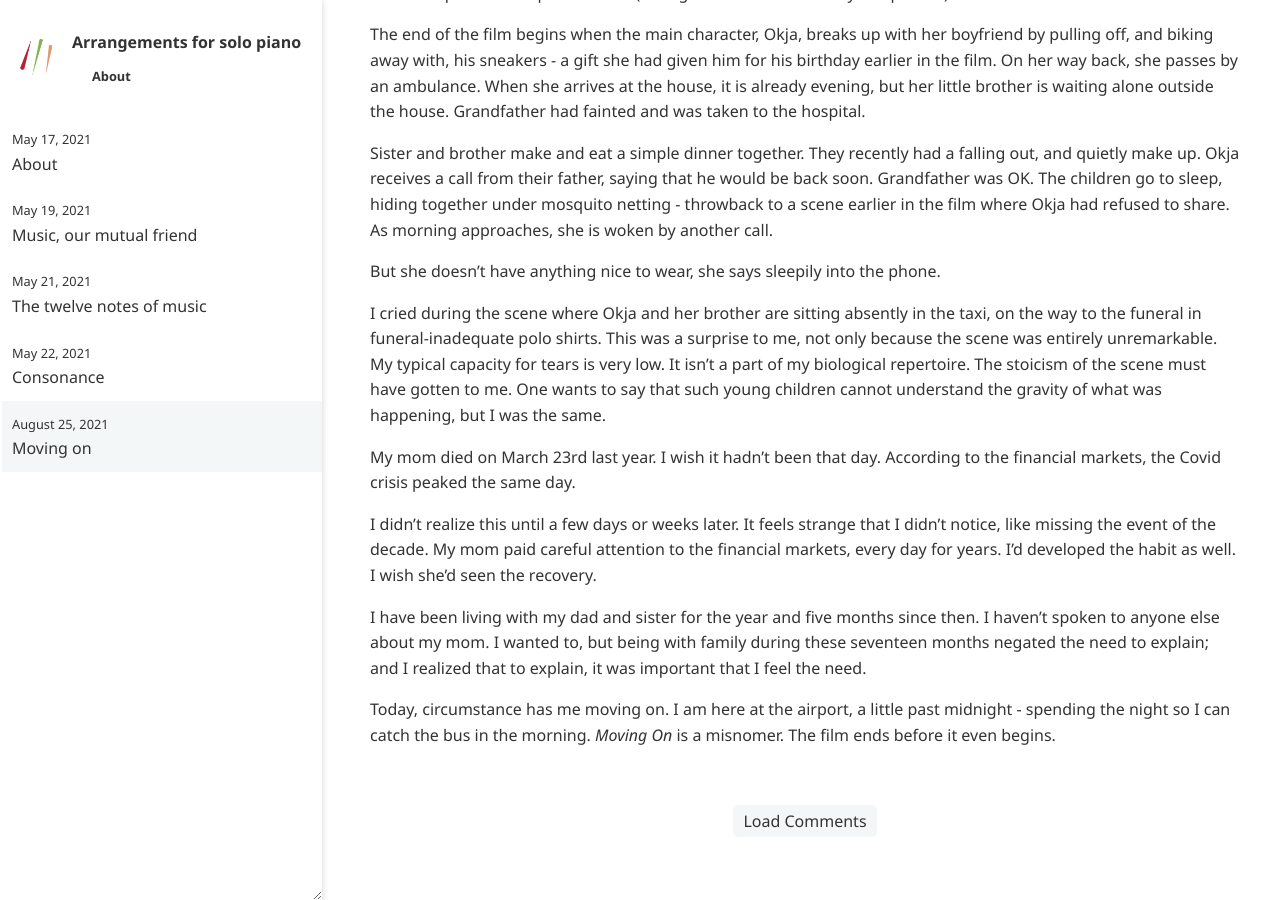
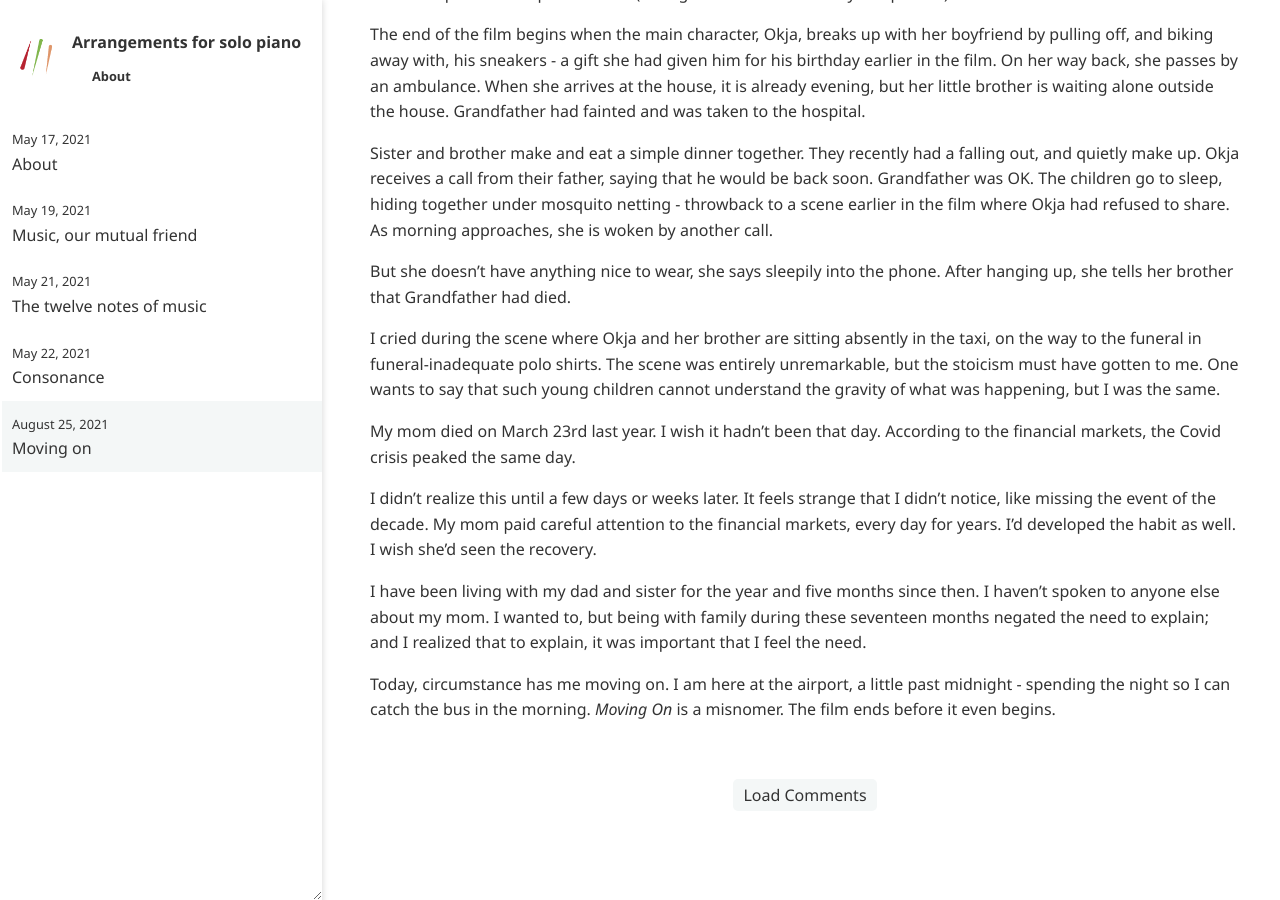
Before and after one commit to ansyblenetwork/arrpiano, a Jekyll site: the page built from _posts/2021-08-25-moving-on.md, in a window 1280 px wide and 900 px high, scrolled down 597 px. Built offline with Jekyll 4.4.1, drawn with Linux system fonts in a browser that asks for light colours.

Commit message:
Update 2021-08-25-moving-on.md

```diff
--- a/_posts/2021-08-25-moving-on.md
+++ b/_posts/2021-08-25-moving-on.md
@@ -19,9 +19,9 @@ The end of the film begins when the main character, Okja, breaks up with her boy
 
 Sister and brother make and eat a simple dinner together. They recently had a falling out, and quietly make up. Okja receives a call from their father, saying that he would be back soon. Grandfather was OK. The children go to sleep, hiding together under mosquito netting - throwback to a scene earlier in the film where Okja had refused to share. As morning approaches, she is woken by another call.
 
-But she doesn't have anything nice to wear, she says sleepily into the phone.
+But she doesn't have anything nice to wear, she says sleepily into the phone. After hanging up, she tells her brother that Grandfather had died.
 
-I cried during the scene where Okja and her brother are sitting absently in the taxi, on the way to the funeral in funeral-inadequate polo shirts. This was a surprise to me, not only because the scene was entirely unremarkable. My typical capacity for tears is very low. It isn't a part of my biological repertoire. The stoicism of the scene must have gotten to me. One wants to say that such young children cannot understand the gravity of what was happening, but I was the same.
+I cried during the scene where Okja and her brother are sitting absently in the taxi, on the way to the funeral in funeral-inadequate polo shirts. The scene was entirely unremarkable, but the stoicism must have gotten to me. One wants to say that such young children cannot understand the gravity of what was happening, but I was the same.
 
 My mom died on March 23rd last year. I wish it hadn't been that day. According to the financial markets, the Covid crisis peaked the same day.
 
```
